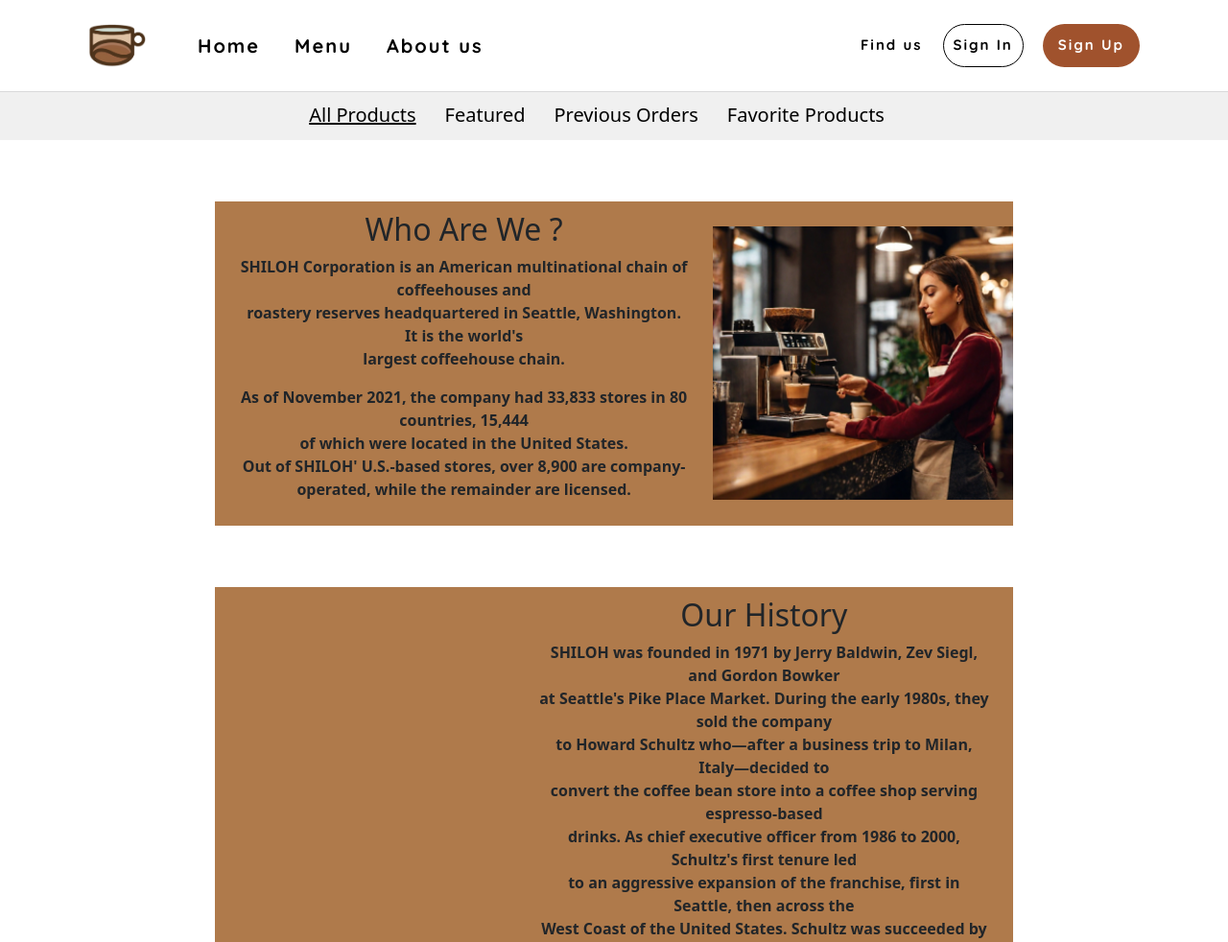
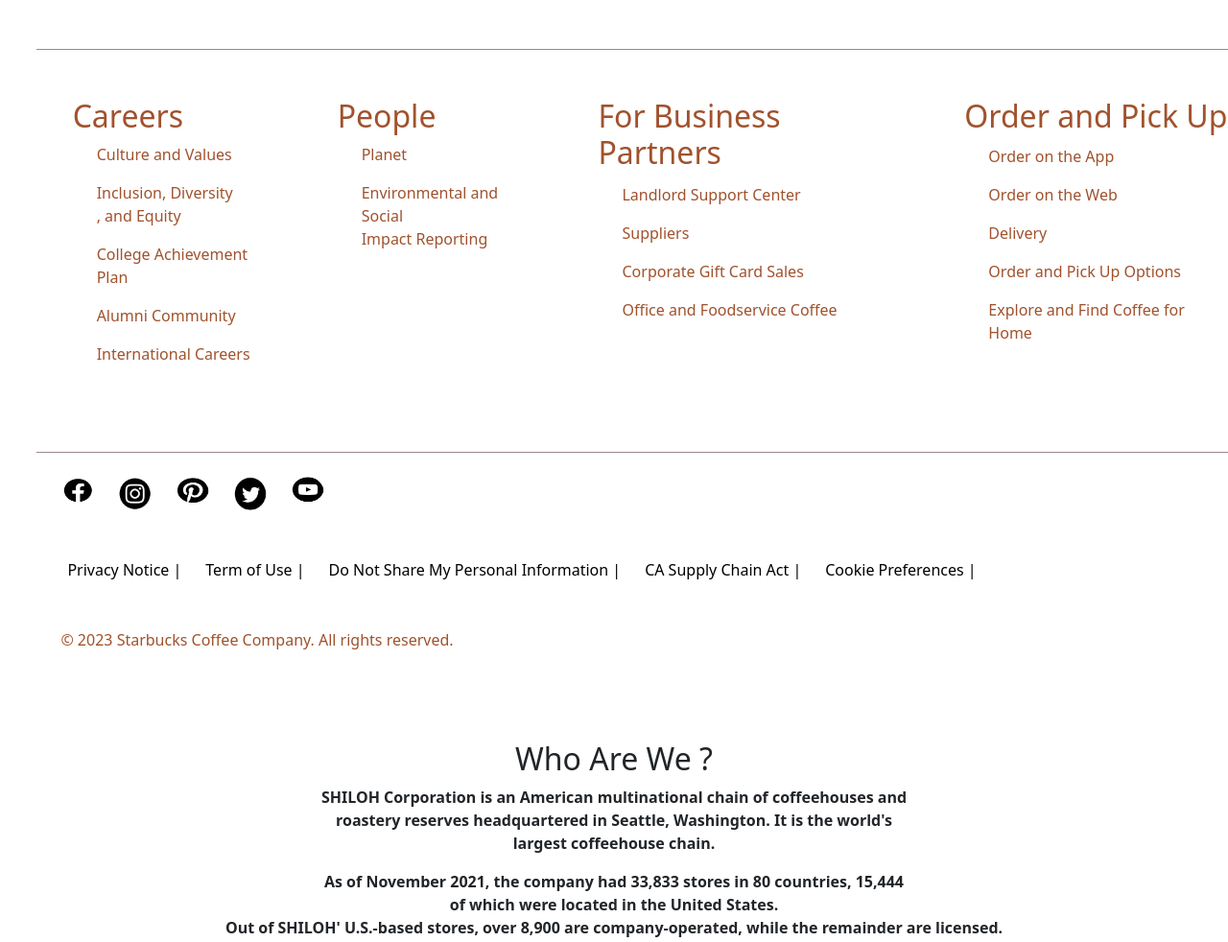
Before and after one commit to monykappa/CafeShop, a Django app: page /aboutus/ in a window 1280 px wide. Shown: the top 982 px of the page at 96% size. Run offline with Django 4.2, Linux system fonts and the light colour scheme.

Commit message:
add footer

```diff
--- a/CafeShop/templates/aboutus.html
+++ b/CafeShop/templates/aboutus.html
@@ -1,6 +1,7 @@
-{% extends 'menufolder/menu1.html' %}
+{% extends 'menufolder/footer.html' %}
 {% load static %}
     {% block content %}
+
 
    <div class="blockone">
     <div class="textside">
@@ -30,5 +31,73 @@
         </center>
     </div>
    </div>
+   <footer>
+        <div class="col">
+            <div class="col1">
+                <h2>Careers</h2>
+            <p>Culture and Values</p>
+            <p>Inclusion, Diversity <br>, and
+                Equity</p>
+                <p>College Achievement
+                    Plan</p>
+                    <p>Alumni Community</p>
+                    <p>International Careers</p>
+            </div>
+
+            <div class="col2">
+                <h2>People</h2>
+                <p>Planet</p>
+                <p>Environmental and
+                   Social  <br> Impact  Reporting
+                    </p>
+
+            </div>
+
+            <div class="col3">
+                <h2>For Business Partners</h2>
+            <p>Landlord Support
+                Center</p>
+            <p>Suppliers
+                </p>
+                <p>Corporate Gift Card
+                    Sales
+                    </p>
+                    <p>Office and Foodservice
+                        Coffee</p>
+
+            </div>
+
+            <div class="col4">
+                <h2>Order and Pick Up</h2>
+            <p>Order on the App</p>
+            <p>Order on the Web
+                </p>
+                <p>Delivery
+                    </p>
+                    <p>Order and Pick Up
+                        Options</p>
+                    <p>Explore and Find Coffee
+                        for Home</p>
+            </div>
+        </div>
+        <div class="footericon">
+            <img src="{% static 'image/footer/fbicon.png' %}" alt="">
+            <img src="{% static 'image/footer/igicon.png' %}" alt="">
+            <img src="{% static 'image/footer/pinteresticon.png' %}" alt="">
+            <img src="{% static 'image/footer/twittericon.png' %}" alt="">
+            <img src="{% static 'image/footer/yticon.png' %}" alt="">
+        </div>
+        <div class="footerlink">
+            <ul>
+                <li><a href="#">Privacy Notice  |</a></li>
+                <li><a href="#">Term of Use  |  </a></li>
+                <li><a href="#">Do Not Share My Personal Information |</a></li>
+                <li><a href="#">CA Supply Chain Act |</a></li>
+                <li><a href="#">Cookie Preferences |</a></li>
+            </ul>
+        </div>
+
+        <p>© 2023 Starbucks Coffee Company. All rights reserved.</p>
+    </footer>
 
    {% endblock content %}
--- /dev/null
+++ b/CafeShop/templates/menufolder/footer.html
@@ -0,0 +1,82 @@
+{% load static %}
+<!DOCTYPE html>
+<html lang="en">
+<head>
+    <meta charset="UTF-8">
+    <meta name="viewport" content="width=device-width, initial-scale=1.0">
+    <link rel="stylesheet" href="{% static 'css/footer.css' %}">
+    <link rel="stylesheet" href="https://cdn.jsdelivr.net/npm/bootstrap@5.3.0/dist/css/bootstrap.min.css" />
+    <script src="https://cdn.jsdelivr.net/npm/bootstrap@5.3.0/dist/js/bootstrap.bundle.min.js"></script>
+</head>
+<body>
+    <footer>
+        <div class="col">
+            <div class="col1">
+                <h2>Careers</h2>
+            <p>Culture and Values</p>
+            <p>Inclusion, Diversity <br>, and
+                Equity</p>
+                <p>College Achievement
+                    Plan</p>
+                    <p>Alumni Community</p>
+                    <p>International Careers</p>
+            </div>
+
+            <div class="col2">
+                <h2>People</h2>
+                <p>Planet</p>
+                <p>Environmental and
+                   Social  <br> Impact  Reporting
+                    </p>
+
+            </div>
+
+            <div class="col3">
+                <h2>For Business Partners</h2>
+            <p>Landlord Support
+                Center</p>
+            <p>Suppliers
+                </p>
+                <p>Corporate Gift Card
+                    Sales
+                    </p>
+                    <p>Office and Foodservice
+                        Coffee</p>
+
+            </div>
+
+            <div class="col4">
+                <h2>Order and Pick Up</h2>
+            <p>Order on the App</p>
+            <p>Order on the Web
+                </p>
+                <p>Delivery
+                    </p>
+                    <p>Order and Pick Up
+                        Options</p>
+                    <p>Explore and Find Coffee
+                        for Home</p>
+            </div>
+        </div>
+        <div class="footericon">
+            <img src="{% static 'image/footer/fbicon.png' %}" alt="">
+            <img src="{% static 'image/footer/igicon.png' %}" alt="">
+            <img src="{% static 'image/footer/pinteresticon.png' %}" alt="">
+            <img src="{% static 'image/footer/twittericon.png' %}" alt="">
+            <img src="{% static 'image/footer/yticon.png' %}" alt="">
+        </div>
+        <div class="footerlink">
+            <ul>
+                <li><a href="#">Privacy Notice  |</a></li>
+                <li><a href="#">Term of Use  |  </a></li>
+                <li><a href="#">Do Not Share My Personal Information |</a></li>
+                <li><a href="#">CA Supply Chain Act |</a></li>
+                <li><a href="#">Cookie Preferences |</a></li>
+            </ul>
+        </div>
+
+        <p>© 2023 Starbucks Coffee Company. All rights reserved.</p>
+    </footer>
+    {% block content %}{% endblock content %}
+</body>
+</html>
--- /dev/null
+++ b/static/css/footer.css
@@ -0,0 +1,56 @@
+footer{
+    width: 100vw;
+
+    padding: 4% 0% 6% 3%;
+}
+footer .col{
+    width: 100%;
+    border-top:1px solid #9B8888 ;
+    border-bottom:1px solid #9B8888 ;
+    display: flex;
+    padding: 4% 0% 6% 3%;
+    margin-bottom: 5px;
+}
+footer .col .col2{
+    margin-left: 5%;
+}
+footer .col .col3{
+    margin-left: 5%;
+}
+footer .col .col4{
+    margin-left: 5%;
+}
+footer .col .col5{
+    margin-left: 5%;
+}
+
+footer .col h2{
+    color: #A0522D;
+}
+footer .footericon {
+    display: flex;
+    margin-top: 2%;
+}
+footer .footericon img{
+    width: 35px;
+    height: 35px;
+    border-radius: 50%;
+
+    margin-left: 25px;
+}
+footer .footerlink ul{
+    list-style: none;
+    display: flex;
+    width: 100%;
+    margin-top: 4%;
+}
+footer .footerlink ul li a{
+    color:  black;
+    text-decoration: none;
+    margin-right: 25px;
+}
+footer p{
+    color: #A0522D;
+    margin-top: 4%;
+    margin-left: 25px;
+}
--- a/userprofile/urls.py
+++ b/userprofile/urls.py
@@ -13,7 +13,7 @@
     re_path('^signin/$', SigninView.as_view(), name='signin'),
     re_path('signup/', SignupView.as_view(), name='signup'),
     re_path('^logout/$', LogoutView.as_view(), name='logout'),
-
+    # re_path('^feature/$',)
 ]
 if settings.DEBUG:
     urlpatterns += static(settings.STATIC_URL, document_root=settings.STATIC_ROOT)
```
Also changed, not shown: CafeShop/templates/feature.html (added, +25 -0 lines), CafeShop/templates/index.html (+2 -28 lines), static/css/styles.css (+11 -9 lines), static/css/feature.css (added), static/image/footer/fbicon.png (added), static/image/footer/igicon.png (added), static/image/footer/pinteresticon.png (added), static/image/footer/twittericon.png (added), static/image/footer/yticon.png (added), 1 other file.
